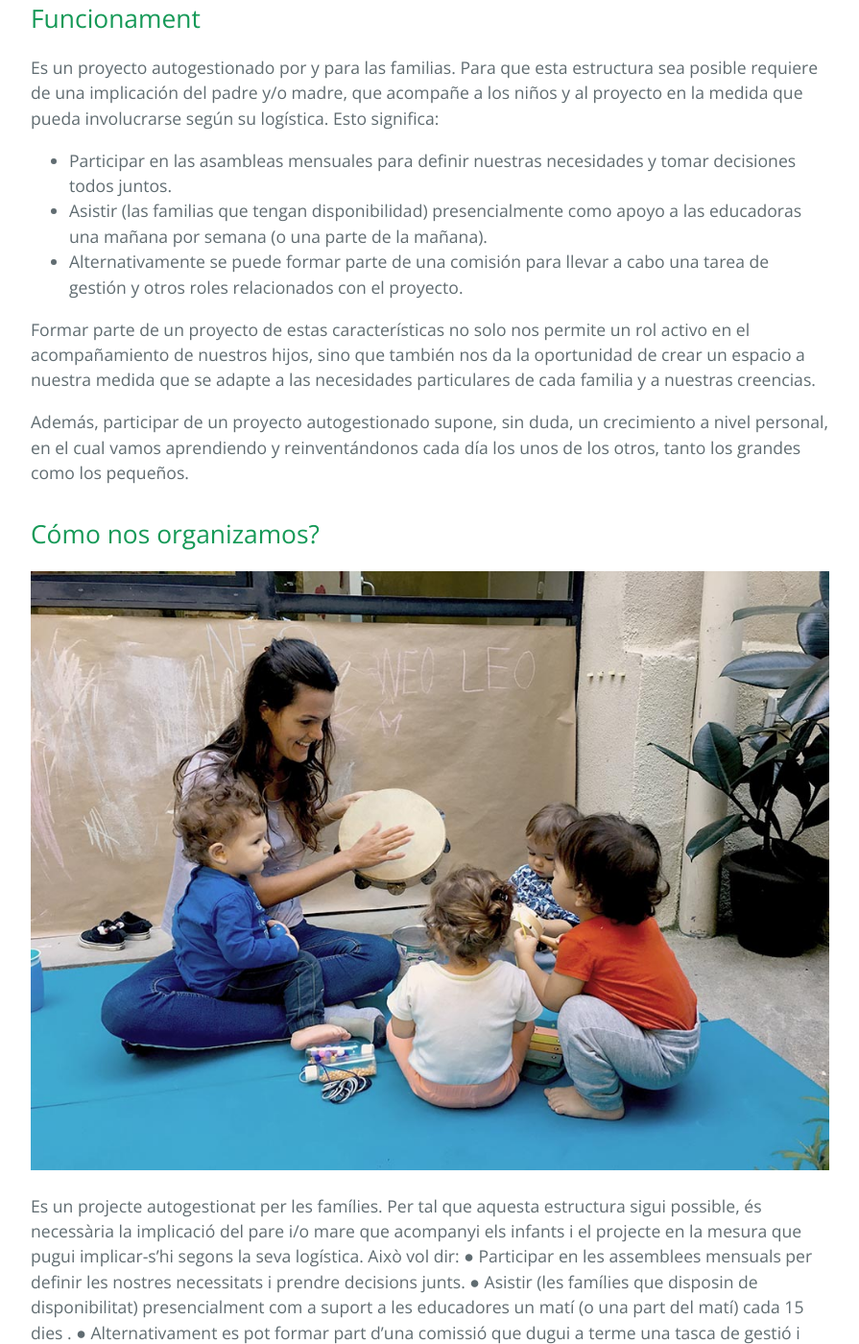
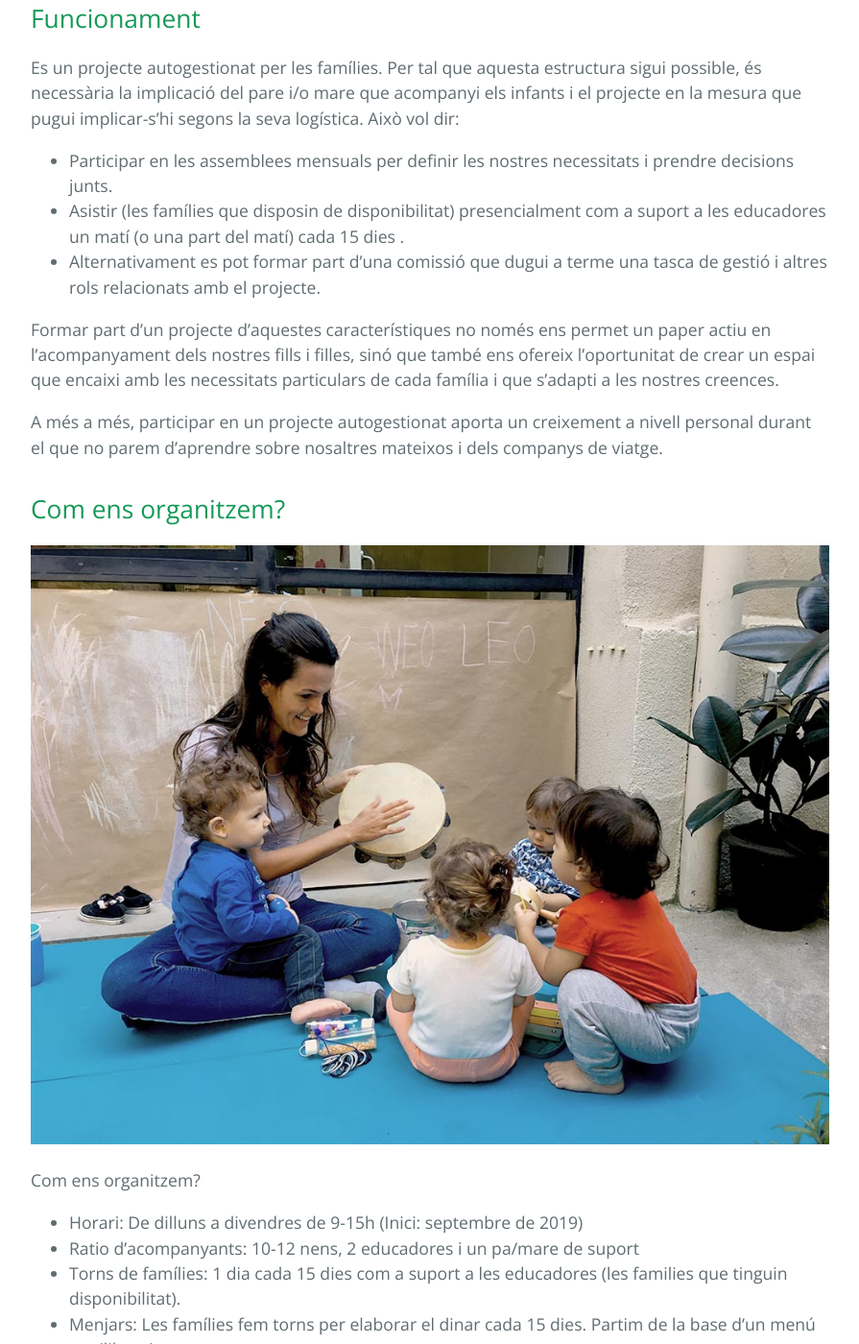
Before and after one commit to sseerrggii/Petits-Titans, a Jekyll site: the page built from index.md, in a window 1280 px wide and 1400 px high, scrolled down 4061 px. Shown: the whole window at 96% size, without its empty margins (192-1087 px from the left). Built offline with Jekyll 4.4.1, drawn with Linux system fonts in a browser that asks for light colours; our own code applies the rules of GitHub Pages for plain Markdown files; the repository's description, which GitHub fills in, is left out; some of the changed text lies outside the part shown.

Commit message:
Update index.md

```diff
--- a/index.md
+++ b/index.md
@@ -44,27 +44,19 @@ Petits Titans és un espai viu, amorós i alegre obert a infants d’ 1 a 3 anys
 
 ## Funcionament
 
-Es un proyecto autogestionado por y para las familias. Para que esta estructura sea posible requiere de una implicación del padre y/o madre, que acompañe a los niños y al proyecto en la medida que pueda involucrarse según su logística. Esto significa:
+Es un projecte autogestionat per les famílies. Per tal que aquesta estructura sigui possible, és necessària la implicació del pare i/o mare que acompanyi els infants i el projecte en la mesura que pugui implicar-s’hi segons la seva logística. Això vol dir:
 
-* Participar en las asambleas mensuales para definir nuestras necesidades y tomar decisiones todos juntos.
-* Asistir (las familias que tengan disponibilidad) presencialmente como apoyo a las educadoras una mañana por semana (o una parte de la mañana).
-* Alternativamente se puede formar parte de una comisión para llevar a cabo una tarea de gestión y otros roles relacionados con el proyecto.
+* Participar en les assemblees mensuals per definir les nostres necessitats i prendre decisions junts.
+* Asistir (les famílies que disposin de disponibilitat) presencialment com a suport a les educadores un matí (o una part del matí) cada 15 dies .
+* Alternativament es pot formar part d’una comissió que dugui a terme una tasca de gestió i altres rols relacionats amb el projecte.
 
-Formar parte de un proyecto de estas características no solo nos permite un rol activo en el acompañamiento de nuestros hijos, sino que también nos da la oportunidad de crear un espacio a nuestra medida que se adapte a las necesidades particulares de cada familia y a nuestras creencias.
+Formar part d’un projecte d’aquestes característiques no només ens permet un paper actiu en l’acompanyament dels nostres fills i filles, sinó que també ens ofereix l’oportunitat de crear un espai que encaixi amb les necessitats particulars de cada família i que s’adapti a les nostres creences.
 
-Además, participar de un proyecto autogestionado supone, sin duda, un crecimiento a nivel personal, en el cual vamos aprendiendo y reinventándonos cada día los unos de los otros, tanto los grandes como los pequeños.
+A més a més, participar en un projecte autogestionat aporta un creixement a nivell personal durant el que no parem d’aprendre sobre nosaltres mateixos i dels companys de viatge.
 
-## Cómo nos organizamos?
+## Com ens organitzem?
 
 ![Espacio](assets/images/Musica.jpg)
-
-Es un projecte autogestionat per les famílies. Per tal que aquesta estructura sigui possible, és necessària la implicació del pare i/o mare que acompanyi els infants i el projecte en la mesura que pugui implicar-s’hi segons la seva logística. Això vol dir:
-● Participar en les assemblees mensuals per definir les nostres necessitats i prendre decisions junts.
-● Asistir (les famílies que disposin de disponibilitat) presencialment com a suport a les educadores un matí (o una part del matí) cada 15 dies .
-● Alternativament es pot formar part d’una comissió que dugui a terme una tasca de gestió i altres rols relacionats amb el projecte.
-Formar part d’un projecte d’aquestes característiques no només ens permet un paper actiu en l’acompanyament dels nostres fills i filles, sinó que també ens ofereix l’oportunitat de crear un espai que encaixi amb les necessitats particulars de cada família i que s’adapti a les nostres creences.
-A més a més, participar en un projecte autogestionat aporta un creixement a nivell personal durant el que no parem d’aprendre sobre nosaltres mateixos i dels companys de viatge.
-
 
 Com ens organitzem?
 * Horari: De dilluns a divendres de 9-15h (Inici: septembre de 2019)
```
